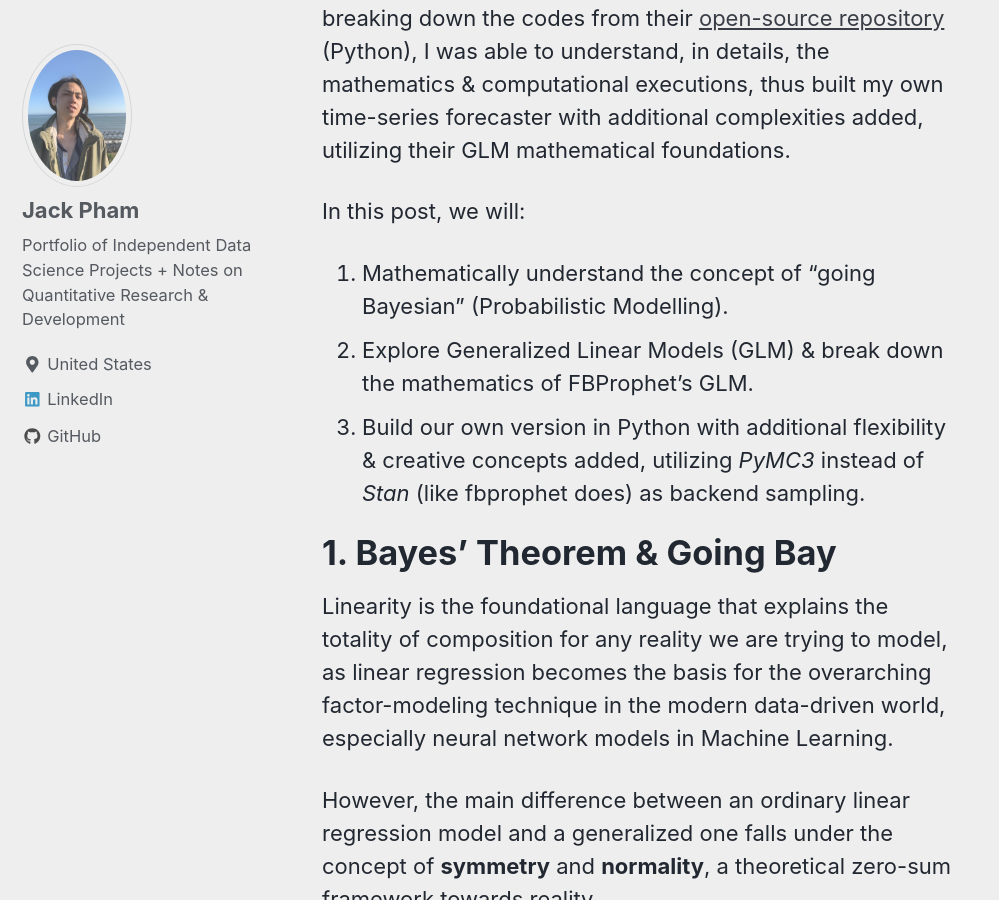
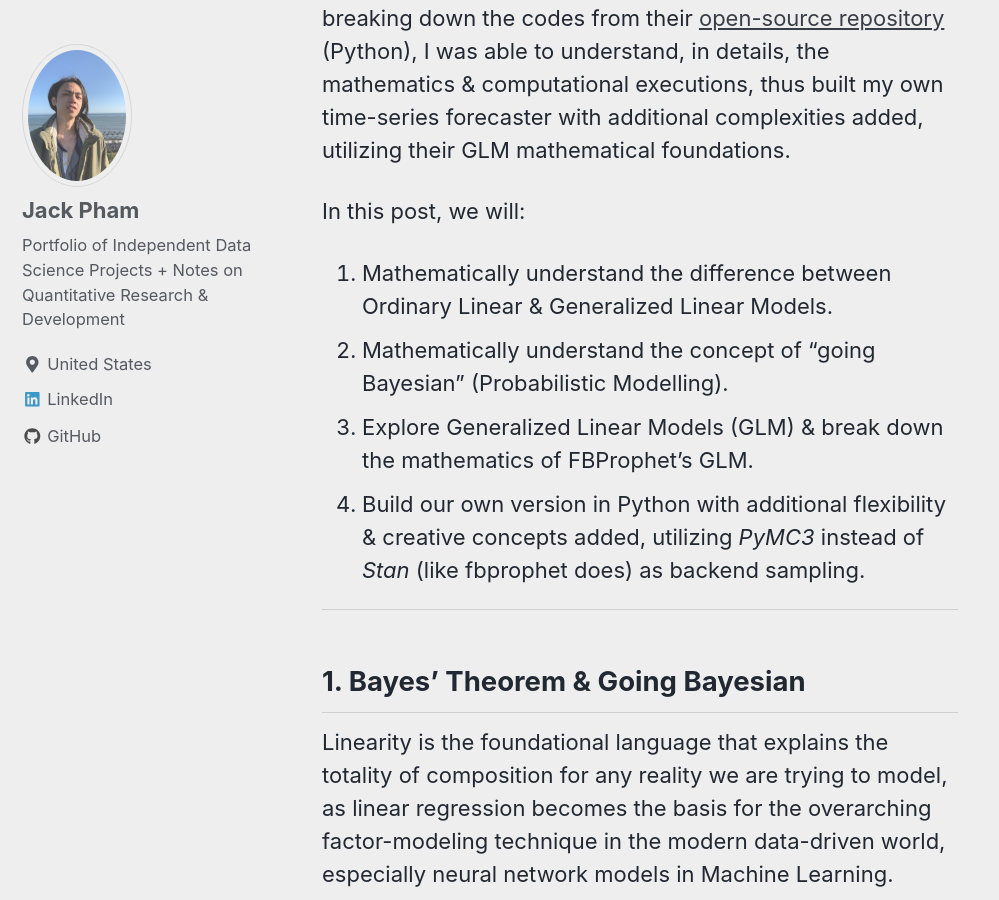
Before and after one commit to jp-quant/jp-quant.github.io, a Jekyll site: the page built from _posts/2020-09-01-fbprophet_bayesian_glm.md, in a window 1280 px wide and 900 px high, scrolled down 578 px. Shown: the whole window, without its empty margins (0-999 px from the left). Built offline with Jekyll 4.4.1, drawn with Linux system fonts in a browser that asks for light colours; nearby versions of some CDN libraries.

Commit message:
_posts/2020-09-01-fbprophet_bayesian_glm.md updated from https://stackedit.io/

```diff
--- a/_posts/2020-09-01-fbprophet_bayesian_glm.md
+++ b/_posts/2020-09-01-fbprophet_bayesian_glm.md
@@ -6,16 +6,14 @@ After spending a couple weeks on my spare time reading Facebook's published [res
 
 In this post, we will:
 
+1. Mathematically understand the difference between Ordinary Linear & Generalized Linear Models.
 1. Mathematically understand the concept of "going Bayesian" (Probabilistic Modelling).
 2. Explore Generalized Linear Models (GLM) & break down the mathematics of FBProphet's GLM.
 3. Build our own version in Python with additional flexibility & creative concepts added, utilizing *PyMC3* instead of *Stan* (like fbprophet does) as backend sampling.
 
 
-
-# 1. Bayes' Theorem & Going Bay
-
-
-
+---
+## 1. Bayes' Theorem & Going Bayesian
 Linearity is the foundational language that explains the totality of composition for any reality we are trying to model, as linear regression becomes the basis for the overarching factor-modeling technique in the modern data-driven world, especially neural network models in Machine Learning.
 
 
```
Also changed, not shown: other parts of _posts/2020-09-01-fbprophet_bayesian_glm.md (+1 -1 lines).
